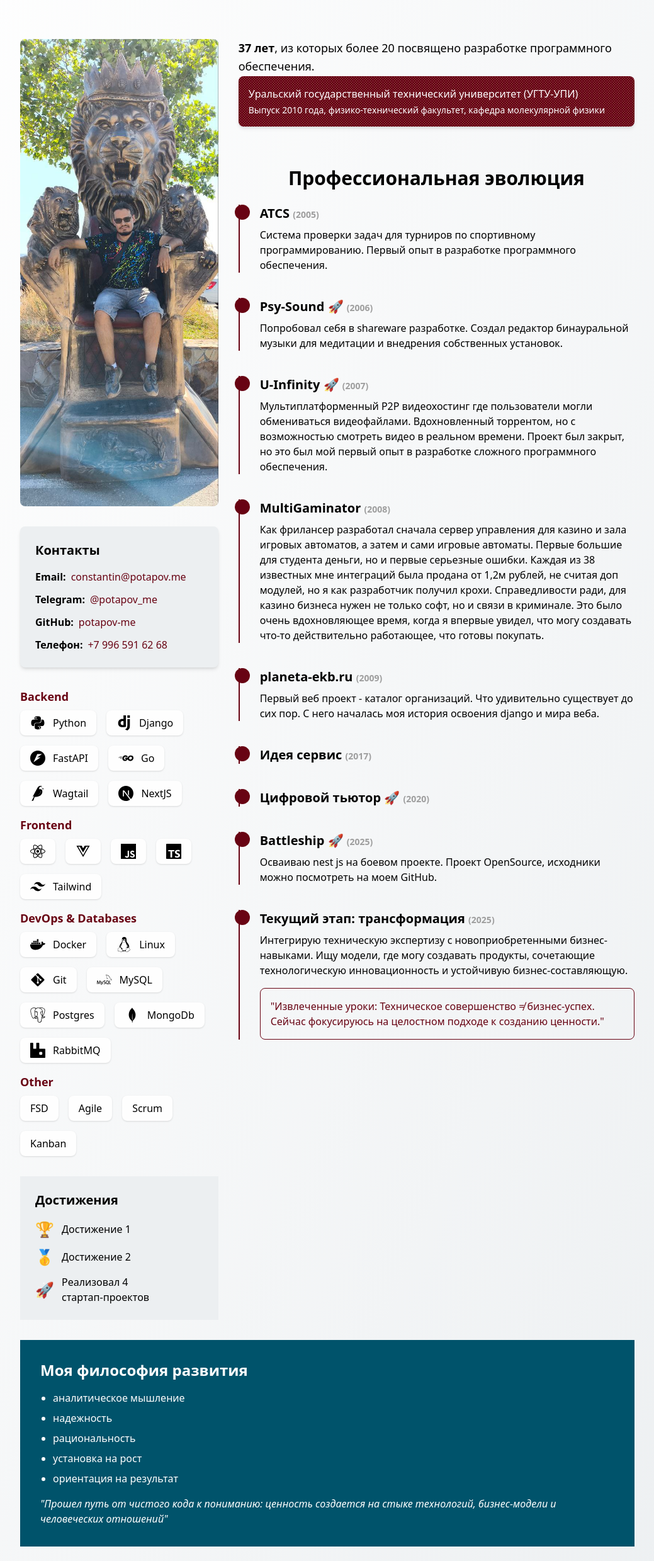
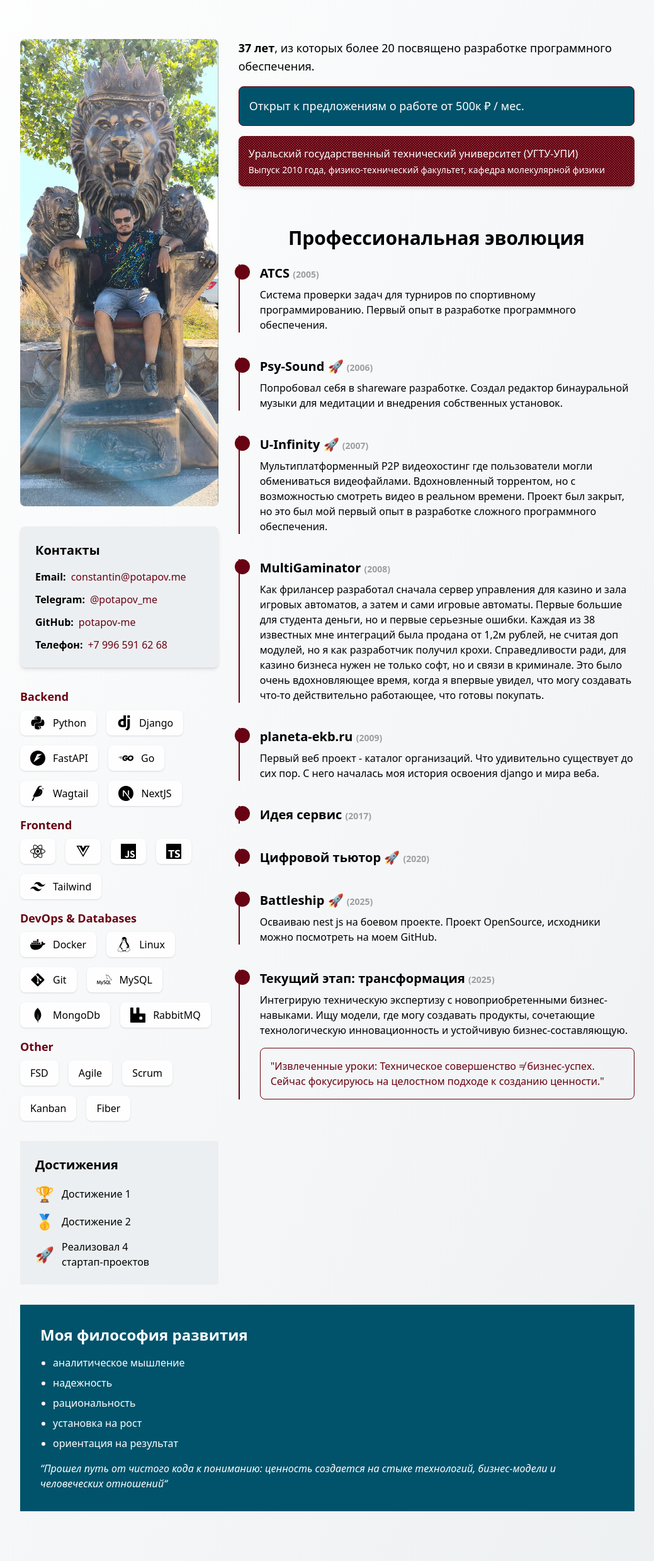
Before and after one commit to potapov-me/potapov.me, a Next.js app: page / in a window 1280 px wide. Shown: the part 218-2697 px from the top of the page at 63% size, without its empty margins (120-1159 px from the left). Built offline with nearby package versions, Linux system fonts and the light colour scheme.

Commit message:
feat: Add availability for hire and update skills component

```diff
--- a/app/components/Skills.tsx
+++ b/app/components/Skills.tsx
@@ -1,12 +1,12 @@
 import {IconType} from 'react-icons';
 
-interface Skill {
+export interface Skill {
     name: string;
-    hideName: boolean;
+    hideName?: boolean;
     icon?: IconType;
 }
 
-interface SkillCategory {
+export interface SkillCategory {
     category: string;
     items: Skill[];
 }
--- a/app/globals.css
+++ b/app/globals.css
@@ -9,6 +9,9 @@
   --color-white: #fefefe;
   --color-gray-100: #eceff1;
   --color-gray-500: #9e9e9e;
+  --color-green-100: #C8E6C9;
+  --color-green-400: #66BB6A;
+  --color-green-700: #388E3C;
 }
 
 .bg-texture {
--- a/app/page.tsx
+++ b/app/page.tsx
@@ -14,13 +14,12 @@ import {
     SiGo,
     SiJavascript, SiMongodb,
     SiMysql,
-    SiNextdotjs,
-    SiPostgresql, SiRabbitmq,
+    SiNextdotjs, SiRabbitmq,
     SiTailwindcss,
     SiTypescript,
     SiWagtail
 } from "react-icons/si";
-import {Skills} from "./components/Skills";
+import {SkillCategory, Skills} from "./components/Skills";
 
 export default function Home() {
     const philosophy = [
@@ -31,7 +30,7 @@ export default function Home() {
         "ориентация на результат",
     ];
 
-    const skills = [
+    const skills: SkillCategory[] = [
         {
             category: "Backend",
             items: [
@@ -60,7 +59,7 @@ export default function Home() {
                 {name: "Linux", icon: FaLinux},
                 {name: "Git", icon: FaGitAlt},
                 {name: "MySQL", icon: SiMysql},
-                {name: "Postgres", icon: SiPostgresql},
+                // {name: "Postgres", icon: SiPostgresql},
                 {name: "MongoDb", icon: SiMongodb},
                 {name: "RabbitMQ", icon: SiRabbitmq},
             ]
@@ -72,6 +71,7 @@ export default function Home() {
                 {name: "Agile"},
                 {name: "Scrum"},
                 {name: "Kanban"},
+                {name: "Fiber"},
             ]
         }
     ];
@@ -191,8 +191,11 @@ export default function Home() {
                             <span className="font-bold">{new Date().getFullYear() - 1988} лет</span>, из которых более
                             20 посвящено разработке программного обеспечения.
                         </p>
+                        <div className="mt-4 p-4 bg-secondary border border-primary text-white rounded-lg">
+                            <p className="text-lg leading-relaxed">Открыт к предложениям о работе от 500к ₽&nbsp;/&nbsp;мес.</p>
+                        </div>
 
-                        <div className="flex items-start">
+                        <div className="flex items-start mt-4">
                             <div className="bg-primary bg-texture text-white p-4 flex-1 rounded-lg shadow-md">
                                 <p>Уральский государственный технический университет (УГТУ-УПИ)</p>
                                 <p className="text-sm text-white mt-1">Выпуск 2010 года, физико-технический
@@ -228,8 +231,8 @@ export default function Home() {
                     ))}
                 </ul>
                 <p className="mt-4 font-light italic">
-                    "Прошел путь от чистого кода к пониманию: ценность создается на стыке технологий,
-                    бизнес-модели и человеческих отношений"
+                    &ldquo;Прошел путь от чистого кода к пониманию: ценность создается на стыке технологий,
+                    бизнес-модели и человеческих отношений&ldquo;
                 </p>
             </section>
         </main>
```
